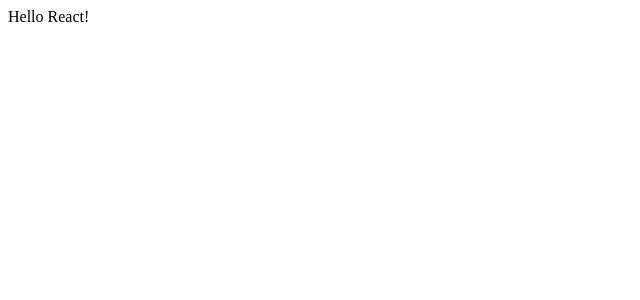
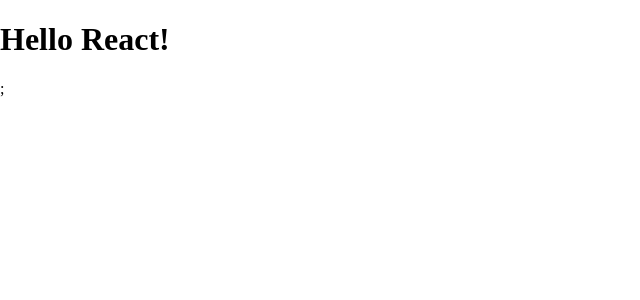
Before and after one commit to tminus0ne/react-typescript-template, a React app: page / in a window 1280 px wide. Shown: the top 300 px of the page, without its empty margins (0-640 px from the left). Built offline with nearby package versions, Linux system fonts and the light colour scheme.

Commit message:
add styles & images loaders

```diff
--- a/package.json
+++ b/package.json
@@ -18,7 +18,9 @@
     "@types/react": "^17.0.37",
     "@types/react-dom": "^17.0.11",
     "babel-loader": "^8.2.3",
+    "css-loader": "^6.5.1",
     "html-webpack-plugin": "^5.5.0",
+    "style-loader": "^3.3.1",
     "typescript": "^4.5.3",
     "webpack": "^5.65.0",
     "webpack-cli": "^4.9.1",
--- a/src/App.tsx
+++ b/src/App.tsx
@@ -1,7 +1,13 @@
 import React from 'react';
 
+import './styles.css';
+
 const App = () => {
-  return <div>Hello React!</div>;
+  return (
+    <>
+      <h1>Hello React!</h1>;
+    </>
+  );
 };
 
 export default App;
--- /dev/null
+++ b/src/declarations.d.ts
@@ -0,0 +1,2 @@
+declare module '*.jpeg';
+declare module '*.svg';
--- /dev/null
+++ b/src/styles.css
@@ -0,0 +1,7 @@
+* {
+  box-sizing: border-box;
+}
+
+body {
+  margin: 0;
+}
--- a/webpack/webpack.config.js
+++ b/webpack/webpack.config.js
@@ -17,6 +17,18 @@ module.exports = {
           },
         ],
       },
+      {
+        test: /\.css$/,
+        use: ['style-loader', 'css-loader'],
+      },
+      {
+        test: /\.(?:ico|gif|png|jpg|jpeg)$/i,
+        type: 'asset/resource',
+      },
+      {
+        test: /\.(woff(2)?|eot|ttf|otf|svg)$/i,
+        type: 'asset/inline',
+      },
     ],
   },
   output: {
```
Also changed, not shown: 2 other files (tests, documents, lock files or other folders).
